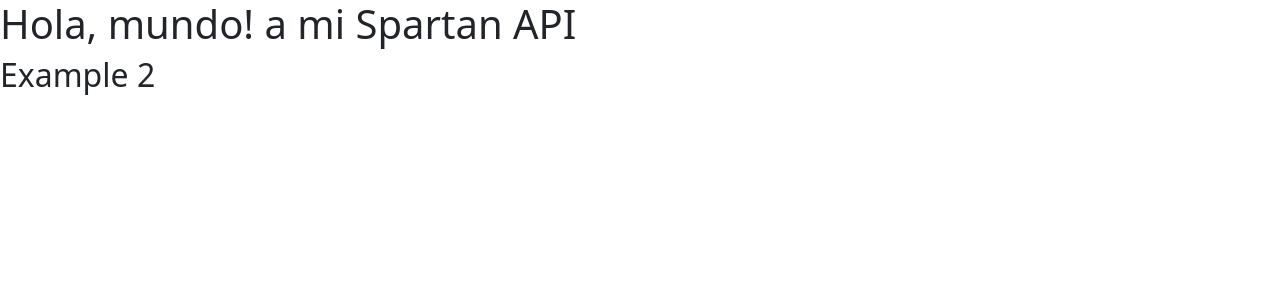
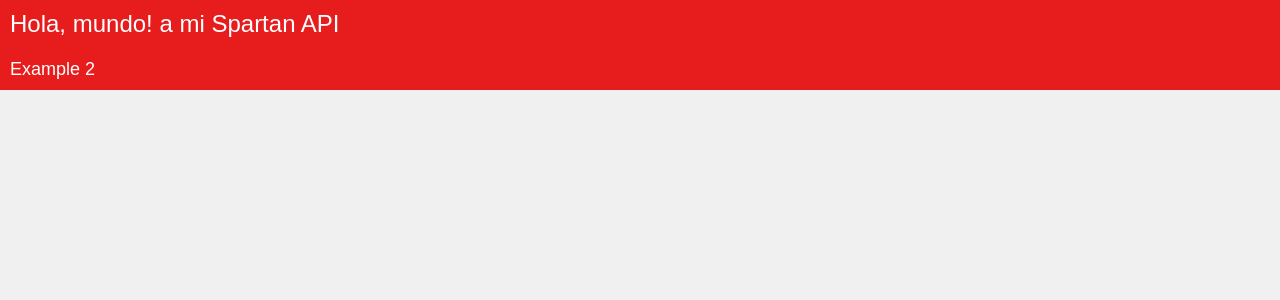
Before and after one commit to Luciano890/python-testing, a Python web app: template apps/fastapi/templates/index.html in a window 1280 px wide. Shown: the top 300 px of the page. Run offline with Jinja, Linux system fonts and the light colour scheme; the template is opened without the code that fills it, so the values that code supplies are empty.

Commit message:
fix: fixed url to static files on fastapi application

```diff
--- a/apps/fastapi/config/db.py
+++ b/apps/fastapi/config/db.py
@@ -2,4 +2,4 @@
 # pylint: disable=import-error
 import motor.motor_tornado
 
-client = motor.motor_tornado.MotorClient('mongodb://root:example@mongo:27017/')
+client = motor.motor_tornado.MotorClient('mongodb://root:example@localhost:27017/')
--- a/apps/fastapi/static/css/styles.css
+++ b/apps/fastapi/static/css/styles.css
@@ -1,3 +1,29 @@
-body  {
-    background-color: pink;
+body {
+    background-color: #f0f0f0;
+    font-family: "Helvetica Neue", Helvetica, Arial, sans-serif;
+    font-size: 14px;
+    line-height: 20px;
+    color: #333333;
+    margin: 0;
+    padding: 0;
 }
+
+h1 {
+    color: #fff;
+    background-color: rgb(231, 28, 28);
+    font-family: Arial, Helvetica, sans-serif;
+    font-size: 24px;
+    font-weight: normal;
+    margin: 0;
+    padding: 10px;
+}
+
+h2 {
+    color: #fff;
+    background-color: rgb(231, 28, 28);
+    font-family: Arial, Helvetica, sans-serif;
+    font-size: 18px;
+    font-weight: normal;
+    margin: 0;
+    padding: 10px;
+}
--- a/apps/fastapi/templates/index.html
+++ b/apps/fastapi/templates/index.html
@@ -4,8 +4,8 @@
     <meta charset="utf-8">
     <meta name="viewport" content="width=device-width, initial-scale=1">
     <title>Inicio 🚀</title>
-    <link href="/static/css/styles.css" rel="stylesheet">
     <link href="https://cdn.jsdelivr.net/npm/bootstrap@5.2.0/dist/css/bootstrap.min.css" rel="stylesheet" integrity="sha384-gH2yIJqKdNHPEq0n4Mqa/HGKIhSkIHeL5AyhkYV8i59U5AR6csBvApHHNl/vI1Bx" crossorigin="anonymous">
+    <link rel="stylesheet" href="{{ url_for('static', path='/css/styles.css') }}">
   </head>
   <body>
     <h1>Hola, mundo! a mi Spartan API</h1>
```
